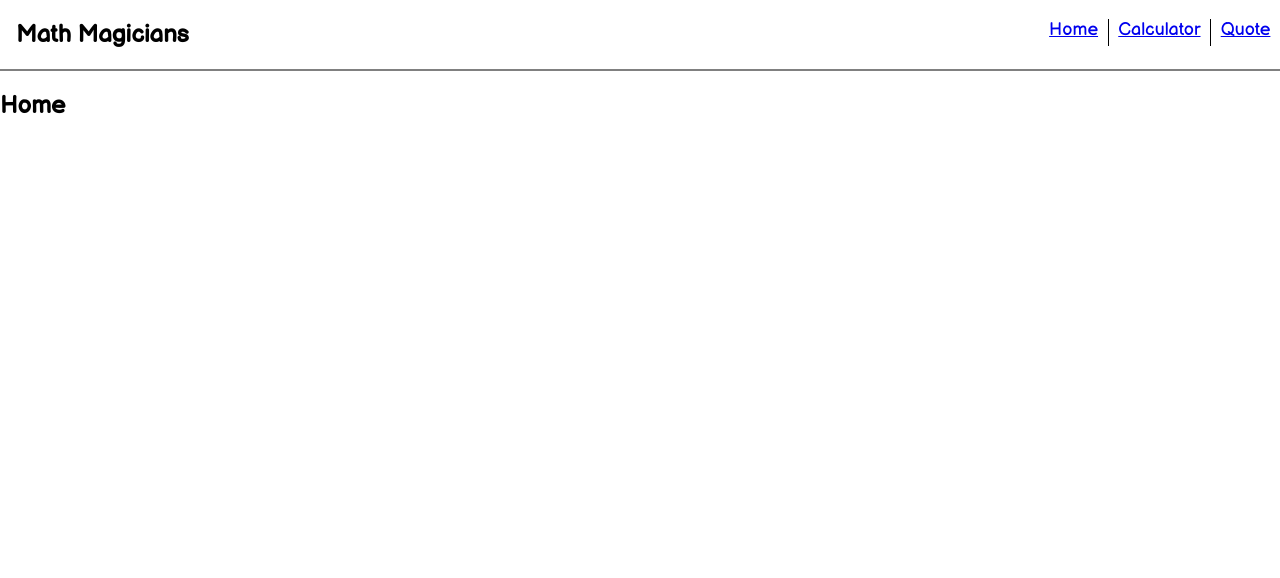
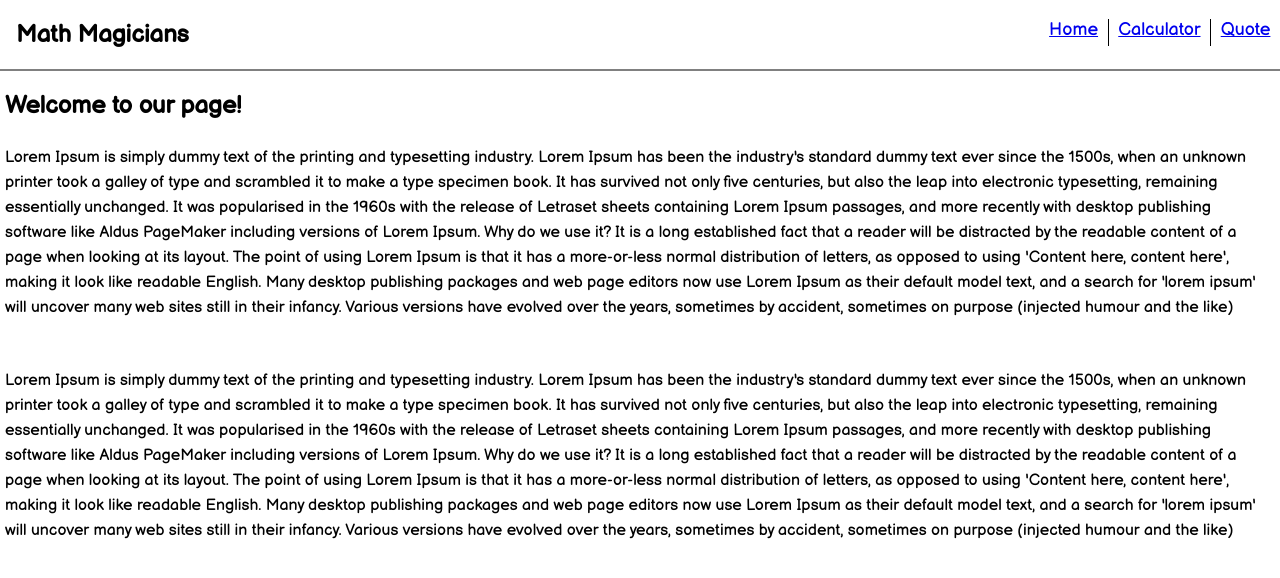
Before and after one commit to TedLivist/math-magicians, a React (Create React App) app: page / in a window 1280 px wide. Shown: the top 578 px of the page. Built offline with nearby package versions, Linux system fonts and the light colour scheme.

Commit message:
Style Home page

```diff
--- a/src/pages/home.js
+++ b/src/pages/home.js
@@ -1,11 +1,57 @@
-/* eslint-disable arrow-body-style */
+/* eslint-disable arrow-body-style, react/jsx-one-expression-per-line */
 
 import React from 'react';
+import '../stylesheets/home.css';
 
 const Home = () => {
   return (
-    <div>
-      <h2>Home</h2>
+    <div className="header">
+      <h2>Welcome to our page!</h2>
+      <p>Lorem Ipsum is simply dummy text of the printing and typesetting industry.
+        Lorem Ipsum has been the industry&apos;s standard dummy text ever since the 1500s,
+        when an unknown printer took a galley
+        of type and scrambled it to make a type specimen book.
+        It has survived not only five centuries, but also the leap into electronic typesetting,
+        remaining essentially unchanged.
+        It was popularised in the 1960s with the release of Letraset sheets
+        containing Lorem Ipsum passages,
+        and more recently with desktop publishing software like Aldus PageMaker including versions
+        of Lorem Ipsum. Why do we use it?
+        It is a long established fact that a reader will be distracted by the
+        readable content of a page when looking at its layout.
+        The point of using Lorem Ipsum is that it has a more-or-less normal distribution of
+        letters,
+        as opposed to using &apos;Content here, content here&apos;, making it look like readable
+        English.
+        Many desktop publishing packages and web page editors now use Lorem Ipsum as their default
+        model text,
+        and a search for &apos;lorem ipsum&apos; will uncover many web sites still in their infancy.
+        Various versions have evolved over the years, sometimes by accident, sometimes on purpose
+        (injected humour and the like)
+      </p>
+
+      <p>Lorem Ipsum is simply dummy text of the printing and typesetting industry.
+        Lorem Ipsum has been the industry&apos;s standard dummy text ever since the 1500s,
+        when an unknown printer took a galley
+        of type and scrambled it to make a type specimen book.
+        It has survived not only five centuries, but also the leap into electronic typesetting,
+        remaining essentially unchanged.
+        It was popularised in the 1960s with the release of Letraset sheets
+        containing Lorem Ipsum passages,
+        and more recently with desktop publishing software like Aldus PageMaker including versions
+        of Lorem Ipsum. Why do we use it?
+        It is a long established fact that a reader will be distracted by the
+        readable content of a page when looking at its layout.
+        The point of using Lorem Ipsum is that it has a more-or-less normal distribution of
+        letters,
+        as opposed to using &apos;Content here, content here&apos;, making it look like readable
+        English.
+        Many desktop publishing packages and web page editors now use Lorem Ipsum as their default
+        model text,
+        and a search for &apos;lorem ipsum&apos; will uncover many web sites still in their infancy.
+        Various versions have evolved over the years, sometimes by accident, sometimes on purpose
+        (injected humour and the like)
+      </p>
     </div>
   );
 };
--- /dev/null
+++ b/src/stylesheets/home.css
@@ -0,0 +1,12 @@
+.header {
+  margin: 5px
+}
+
+.header h2 {
+  margin-bottom: 25px;
+}
+
+.header p {
+  line-height: 25px;
+  margin-bottom: 3rem;
+}
```
